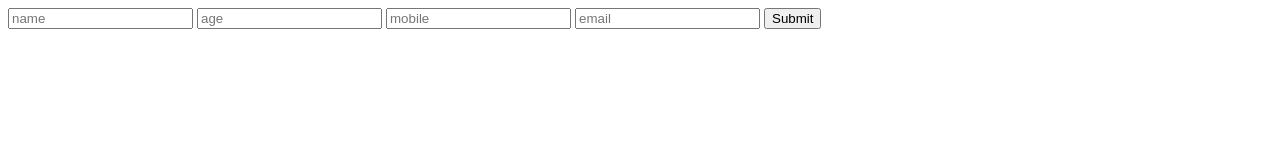
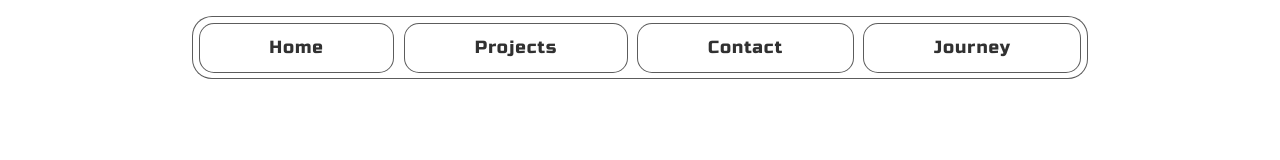
Before and after one commit to OmkarSonawane1230/Personal-Website, a website: page web_pages/index.html in a window 1280 px wide. Drawn offline with Linux system fonts and the light colour scheme.

Commit message:
modified:   server.js 	new file:   web_pages/images/image.png 	modified:   web_pages/index.html 	modified:   web_pages/scripts/script.js 	modified:   web_pages/styles/style.css

```diff
--- a/web_pages/index.html
+++ b/web_pages/index.html
@@ -4,17 +4,25 @@
 <head>
     <meta charset="UTF-8">
     <meta name="viewport" content="width=device-width, initial-scale=1.0">
+    <link rel="preconnect" href="https://fonts.googleapis.com">
+    <link rel="preconnect" href="https://fonts.gstatic.com" crossorigin>
+    <link href="https://fonts.googleapis.com/css2?family=Russo+One&display=swap" rel="stylesheet">
     <link rel="stylesheet" href="styles/style.css">
     <title>Omkar Sonawane</title>
 </head>
 
 <body>
-    <input type="text" id="namee" placeholder="name">
-    <input type="text" id="age" placeholder="age">
-    <input type="text" id="mobile" placeholder="mobile">
-    <input type="text" id="email" placeholder="email">
 
-    <button id="submit">Submit</button>
+    <div class="container">
+        <nav class="floating-navigation">
+            <ul>
+                <li>Home</li>
+                <li>Projects</li>
+                <li>Contact</li>
+                <li>Journey</li>
+            </ul>
+        </nav>
+    </div>
 
     <script src="scripts/script.js"></script>
 </body>
--- a/web_pages/scripts/script.js
+++ b/web_pages/scripts/script.js
@@ -1,3 +1,14 @@
+async function postData(url = "", data = {}, method_ = "") {
+    const response = await fetch(url, {
+        method: method_,
+        headers: {
+            "Content-Type": "application/json",
+        },
+        body: JSON.stringify(data),
+    });
+    return response.json();
+}
+
 submit.addEventListener('click', () => {
     let d = new Date()
     d = d.toString()
@@ -8,17 +19,24 @@ submit.addEventListener('click', () => {
         mobile: `${mobile.value}`,
         time: `${d.substring(0, 24)}`,
     }
-    const options = {
-        method: 'POST',
-        headers: {
-            'Content-Type': "application/json",
-        },
-        body: JSON.stringify(data),
-    };
-    fetch('/index', options).catch((error) => {
-        // to see this error open network tab
+
+    postData("/send-user-details", data, "POST")
+})
+
+const likes = document.getElementsByClassName('like')
+
+Array.from(likes).forEach(values => {
+    values.addEventListener('click', (e) => {
+        const data = {
+            postTitle: `${e.target.getAttribute('id')}`
+        }
+
+        postData("/update-likes", data, "POST").then(response => {
+            e.target.innerHTML = `Like ${response["count"]}`
+        })
     })
 })
+
 
 // To get data from server
 
--- a/web_pages/styles/style.css
+++ b/web_pages/styles/style.css
@@ -0,0 +1,76 @@
+:root {
+    --skeleton-background: blue;
+    --skeleton-radius: 20px;
+    --floating-background: rgba(255, 255, 255, 0.4);
+    --floating-color: rgba(0, 0, 0, 0.808);
+    --skeleton-child-radius: 15px;
+    --skeleton-border: rgba(87, 87, 87, 0.966);
+}
+
+* {
+    margin: 0;
+    padding: 0;
+}
+
+*,
+*::after,
+*::before {
+    box-sizing: border-box;
+}
+
+body {
+    font-family: "Russo One", sans-serif;
+    overflow-x: hidden;
+}
+
+.container {
+    height: 100svh;
+    display: flex;
+    flex-direction: column;
+}
+
+.floating-navigation {
+    position: sticky;
+    top: 1rem;
+    margin: 0 auto;
+    width: 70%;
+    padding: .35rem;
+    border-radius: var(--skeleton-radius);
+    background-color: var(--floating-background);
+    color: var(--floating-color);
+    backdrop-filter: blur(1rem);
+    -webkit-backdrop-filter: blur(1rem);
+    font-weight: 400;
+    font-style: normal;
+    border: .5px solid var(--skeleton-border);
+}
+
+.floating-navigation > ul {
+    list-style: none;
+    padding: 0;
+    display: flex;
+    gap: .6rem;
+    font-size: clamp(.9rem, .3rem + 1vw, 2rem);
+}
+
+.floating-navigation > ul > li {
+    cursor: pointer;
+    flex-grow: 1;
+    padding: .85rem;
+    background-color: var(--floating-background);
+    border-radius: var(--skeleton-child-radius);
+    letter-spacing: .06rem;
+    text-align: center;
+    transition: flex-grow 300ms;
+    border: .5px solid var(--skeleton-border);
+}
+
+.floating-navigation > ul > li:hover {
+    flex-grow: 3;
+}
+
+@media (width < 570px) {
+    .floating-navigation {
+        width: max-content;
+    }
+}
```
Also changed, not shown: server.js (+12 -5 lines), web_pages/images/image.png (added).
